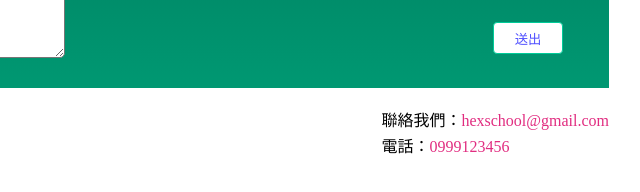
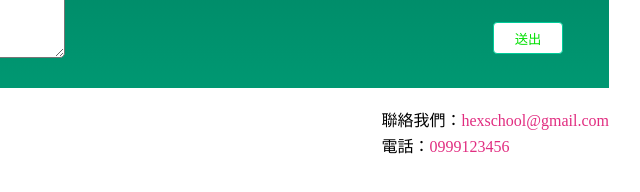
Before and after one commit to AritanHuang/htmlcssFinalproject, a plain HTML site: page index.html in a window 1280 px wide. In both pictures the pointer is over the input "送出". Shown: the part 1630-1822 px from the top of the page, 543-1183 px from the left. Drawn offline with Linux system fonts and the light colour scheme.

Commit message:
Update css color

```diff
--- a/css/style.css
+++ b/css/style.css
@@ -354,7 +354,7 @@ table {
 }
 .info .btn:hover{
     background:#fff;
-    color: #4F4FFF ;
+    color: #00E000 ;
 }
 .footer{
     display: -webkit-box;
```
